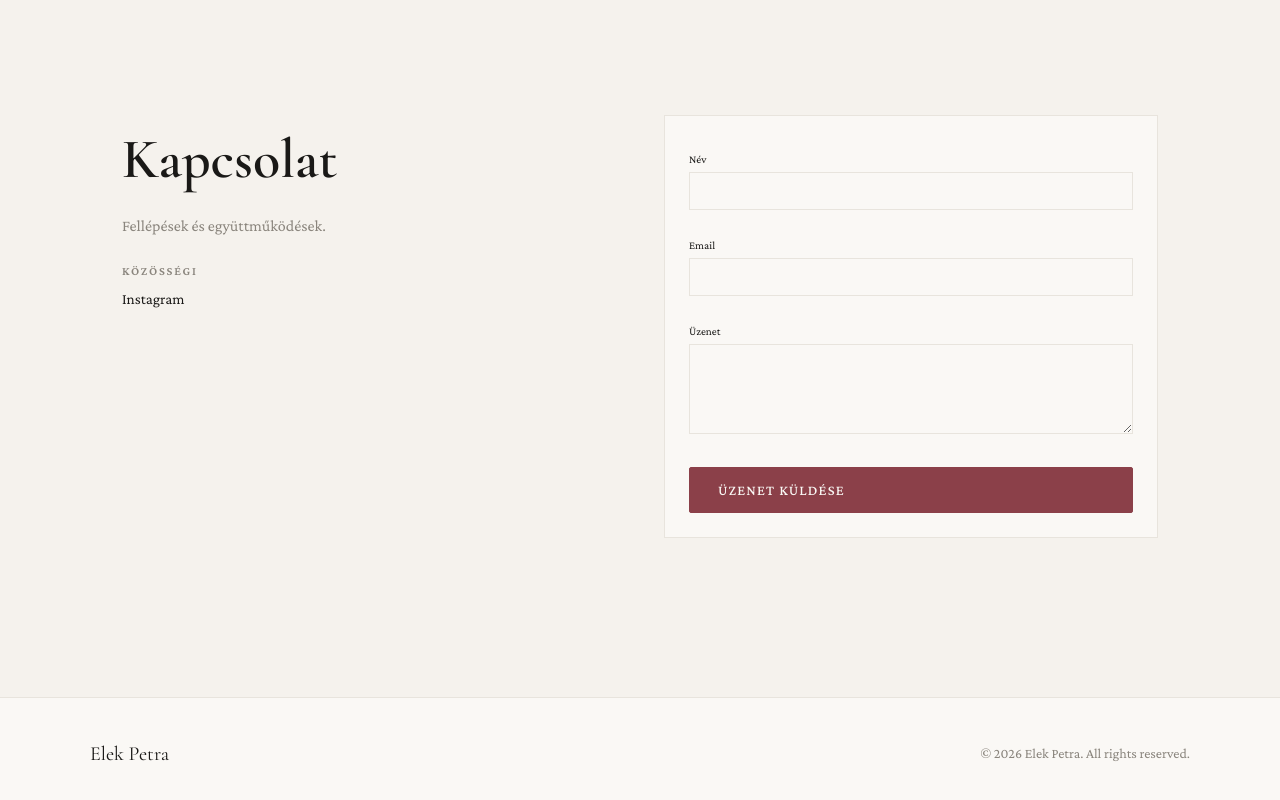
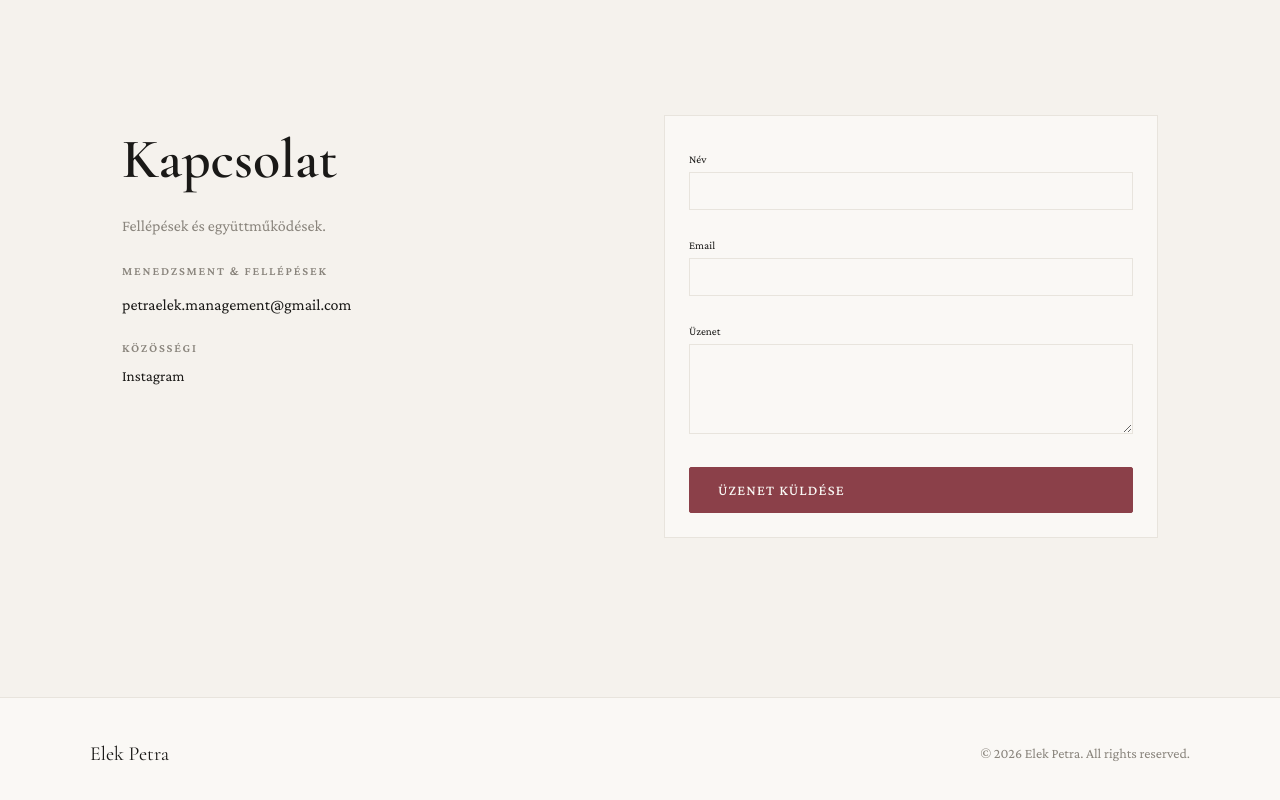
Before and after one commit to elekpetra99/elekpetra, a Next.js app: page / in a window 1280 px wide. Shown: the part 6395-7195 px from the top of the page. Built offline with nearby package versions, Linux system fonts and the light colour scheme.

Commit message:
feat: add management email to contact section

```diff
--- a/src/components/Contact.tsx
+++ b/src/components/Contact.tsx
@@ -13,6 +13,7 @@ const content = {
     email: "Email",
     message: "Message",
     social: "Social",
+    management: "Management & Bookings",
   },
   hu: {
     send: "Üzenet küldése",
@@ -20,6 +21,7 @@ const content = {
     email: "Email",
     message: "Üzenet",
     social: "Közösségi",
+    management: "Menedzsment & fellépések",
   },
 };
 
@@ -33,6 +35,11 @@ export function Contact() {
         <div className="contact-info">
           <h2>{t.contact.title}</h2>
           <p>{t.contact.intro}</p>
+
+          <div className="contact-block">
+            <h3>{c.management}</h3>
+            <a href="mailto:petraelek.management@gmail.com">petraelek.management@gmail.com</a>
+          </div>
 
           <div className="contact-block">
             <h3>{c.social}</h3>
```
